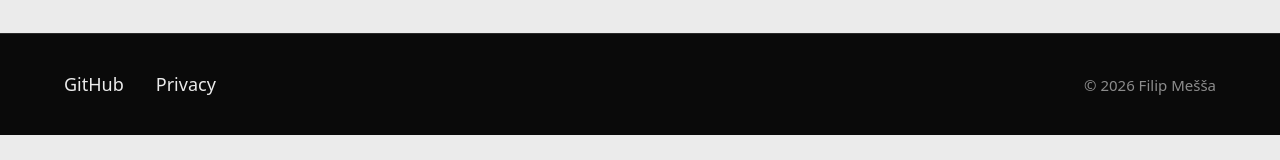
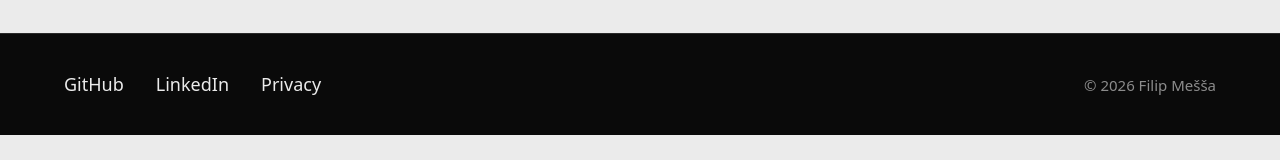
Before and after one commit to FilipMessa/articles, an Astro site in the folder site/: page / in a window 1280 px wide. Shown: the part 373-533 px from the top of the page. Built offline with nearby package versions, Linux system fonts and the light colour scheme; Astro itself is replaced by a stand-in of ours.

Commit message:
Add LinkedIn link to site footer

```diff
--- a/site/src/components/Footer.astro
+++ b/site/src/components/Footer.astro
@@ -1,5 +1,5 @@
 ---
-import { ui, author, githubUrl, privacyHref, type Lang } from "../site";
+import { ui, author, githubUrl, linkedinUrl, privacyHref, type Lang } from "../site";
 
 interface Props {
   lang: Lang;
@@ -11,6 +11,7 @@ const t = ui[lang];
 <footer class="footer">
   <nav class="footer-links" aria-label={t.elsewhere}>
     <a href={githubUrl}>GitHub</a>
+    <a href={linkedinUrl}>LinkedIn</a>
     <a href={privacyHref(lang)}>{t.privacy}</a>
   </nav>
   <span class="footer-copy">© 2026 {author}</span>
--- a/site/src/site.ts
+++ b/site/src/site.ts
@@ -4,6 +4,7 @@ export type Lang = "en" | "sk";
 
 export const author = "Filip Mešša";
 export const githubUrl = "https://github.com/FilipMessa";
+export const linkedinUrl = "https://www.linkedin.com/in/filipmessa";
 export const contactEmail = "messa.filip@gmail.com";
 
 // GoatCounter site code: the part before ".goatcounter.com". Leave empty to disable analytics.
```
